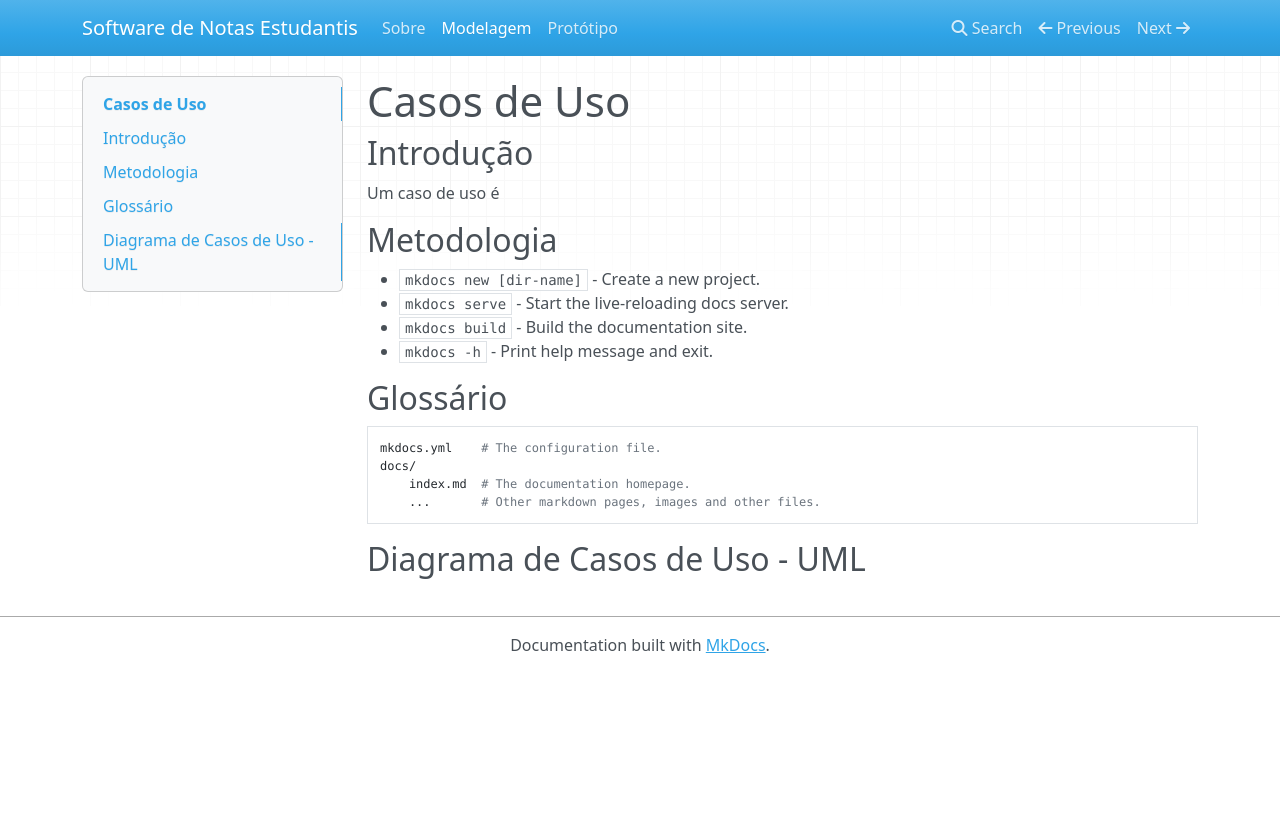
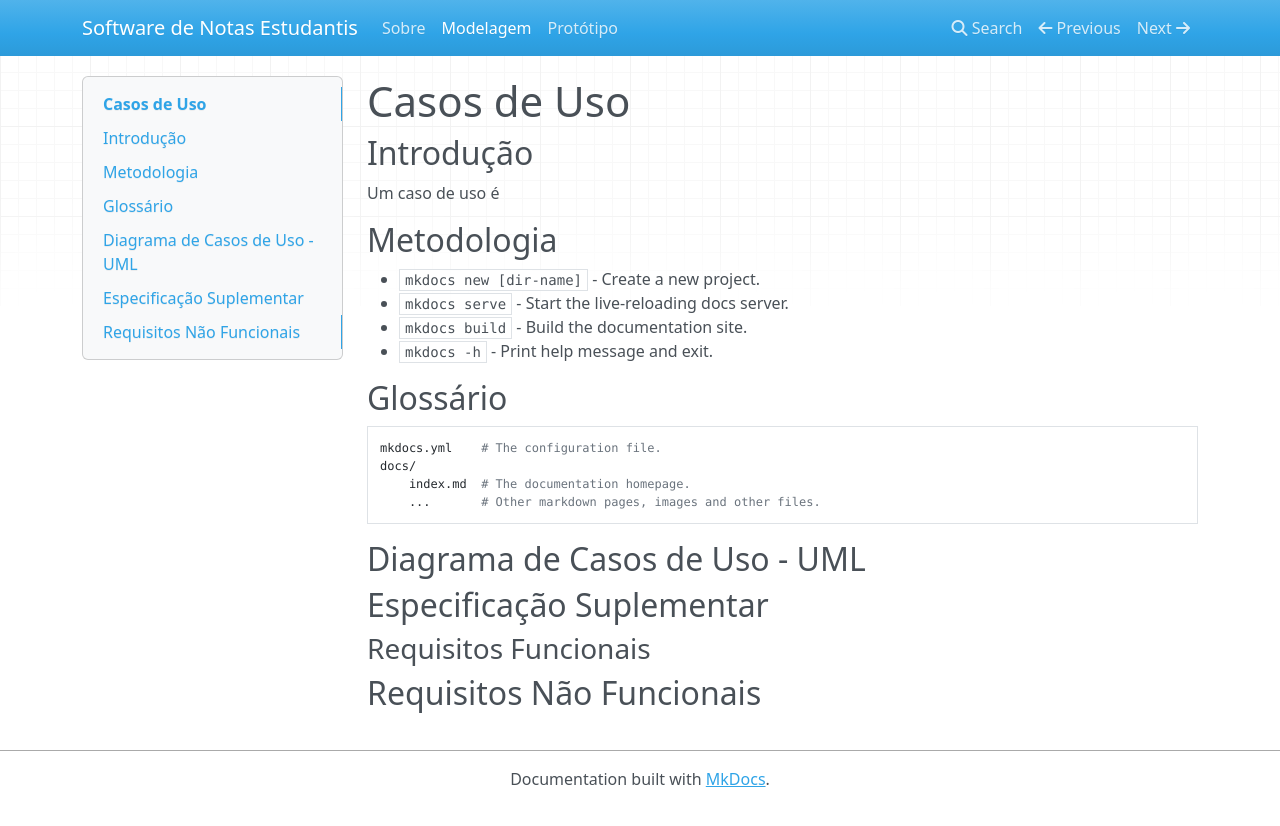
Before and after one commit to Joao0liver/sistema-notas, an MkDocs documentation site: the page built from docs/index.md, in a window 1280 px wide. Shown: the top 826 px of the page. Built offline with MkDocs 1.6.1, drawn with Linux system fonts in a browser that asks for light colours; nearby versions of some CDN libraries.

Commit message:
Alterações no Index.

```diff
--- a/docs/index.md
+++ b/docs/index.md
@@ -19,3 +19,9 @@ Um caso de uso é
         ...       # Other markdown pages, images and other files.
 
 ## Diagrama de Casos de Uso - UML
+
+## Especificação Suplementar
+
+### Requisitos Funcionais
+
+## Requisitos Não Funcionais
```
